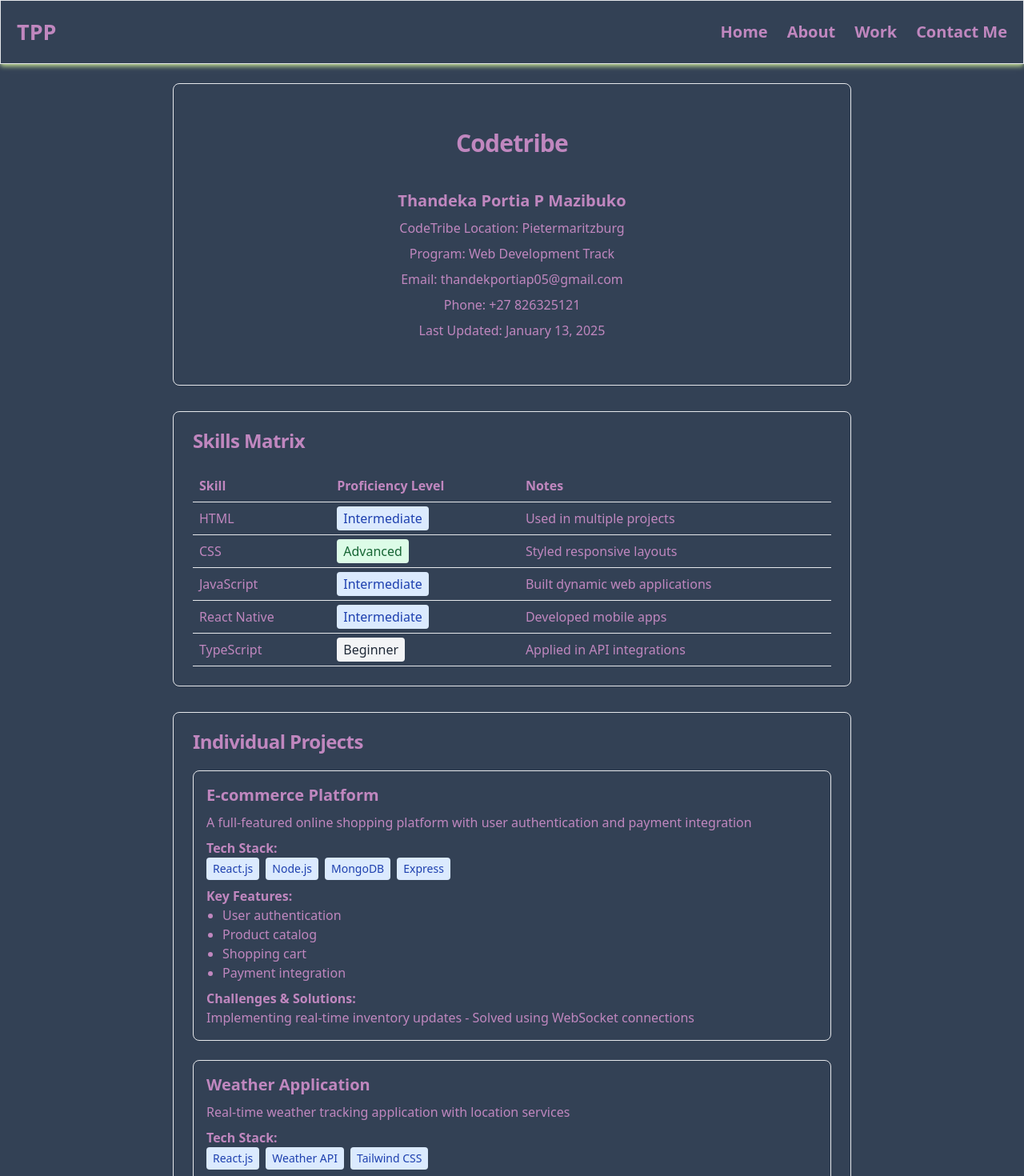
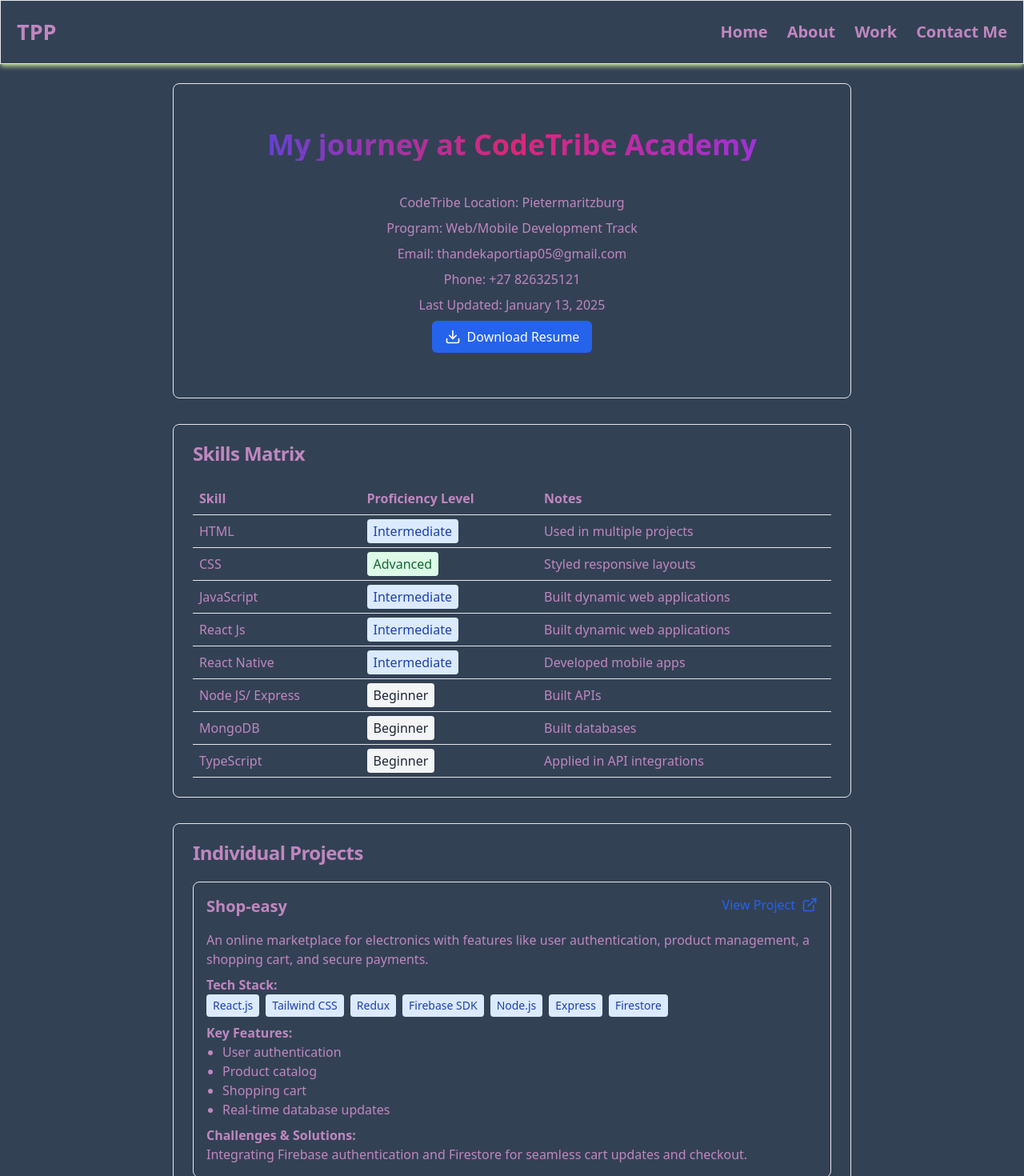
Before and after one commit to Thandekaportiap/Portfolio, a React (Vite) app: page /codetribe in a window 1280 px wide. Shown: the top 1470 px of the page at 80% size. Built offline with nearby package versions, Linux system fonts and the light colour scheme.

Commit message:
feat: codetribe page

```diff
--- a/src/pages/Codetribe.jsx
+++ b/src/pages/Codetribe.jsx
@@ -1,31 +1,75 @@
 import React from 'react';
 import { Card, CardContent, CardHeader, CardTitle } from "../components/ui/card";
+import { ExternalLink, Download } from "lucide-react";
 
 const Codetribe = () => {
   const skills = [
     { name: 'HTML', level: 'Intermediate', notes: 'Used in multiple projects' },
     { name: 'CSS', level: 'Advanced', notes: 'Styled responsive layouts' },
     { name: 'JavaScript', level: 'Intermediate', notes: 'Built dynamic web applications' },
+    { name: 'React Js', level: 'Intermediate', notes: 'Built dynamic web applications' },
     { name: 'React Native', level: 'Intermediate', notes: 'Developed mobile apps' },
+    { name: 'Node JS/ Express', level: 'Beginner', notes: 'Built APIs' },
+    { name: 'MongoDB', level: 'Beginner', notes: 'Built databases' },
     { name: 'TypeScript', level: 'Beginner', notes: 'Applied in API integrations' }
   ];
 
+  const handleDownloadResume = () => {
+    // Replace this URL with the actual path to your resume PDF
+    const resumeUrl = '../../public/Thandeka-Portia-Penelope-Mazibuko.pdf';
+
+    // Create a temporary link element
+    const link = document.createElement('a');
+    link.href = resumeUrl;
+    link.download = 'Thandeka_Portia_P_Mazibuko_Resume.pdf'; // Replace with your name
+    document.body.appendChild(link);
+    link.click();
+    document.body.removeChild(link);
+  };
+
   const individualProjects = [
     {
-      title: 'E-commerce Platform',
-      description: 'A full-featured online shopping platform with user authentication and payment integration',
-      techStack: ['React.js', 'Node.js', 'MongoDB', 'Express'],
-      features: ['User authentication', 'Product catalog', 'Shopping cart', 'Payment integration'],
-      challenges: 'Implementing real-time inventory updates - Solved using WebSocket connections'
+      title: 'Shop-easy',
+      description: 'An online marketplace for electronics with features like user authentication, product management, a shopping cart, and secure payments.',
+      techStack: ['React.js', 'Tailwind CSS', 'Redux', 'Firebase SDK', 'Node.js', 'Express', 'Firestore'],
+      features: ['User authentication', 'Product catalog', 'Shopping cart', 'Real-time database updates'],
+      challenges: 'Integrating Firebase authentication and Firestore for seamless cart updates and checkout.',
+      link: 'https://shopeasy-io.vercel.app/',
     },
     {
-      title: 'Weather Application',
-      description: 'Real-time weather tracking application with location services',
-      techStack: ['React.js', 'Weather API', 'Tailwind CSS'],
-      features: ['Location detection', 'Five-day forecast', 'Weather alerts'],
-      challenges: 'API rate limiting - Implemented caching solution'
+      title: 'Hotel Booking App',
+      description: 'A hotel booking application enabling users to browse and book accommodations while administrators manage bookings and inventory.',
+      techStack: ['React.js', 'Tailwind CSS', 'Redux', 'Firebase'],
+      features: ['User authentication', 'Booking management', 'Real-time availability updates'],
+      challenges: 'Implementing booking conflict resolution and real-time updates using Firebase.',
+      link: 'https://hotel-app-alpha.vercel.app/',
+    },
+    {
+      title: 'Todo List App',
+      description: 'A full-stack to-do list application that allows users to create, edit, and manage tasks with a responsive and clean UI.',
+      techStack: ['React.js', 'Tailwind CSS', 'SQLite', 'Node.js', 'Express'],
+      features: ['Task management', 'Offline support', 'Responsive design'],
+      challenges: 'Synchronizing local task data with the backend database during offline scenarios.',
+      link: 'https://to-do-list-app-wpzq.vercel.app/',
+    },
+    {
+      title: 'Recipe App',
+      description: 'An interactive recipe application where users can explore, save, and manage recipes with detailed instructions and nutritional information.',
+      techStack: ['React.js', 'Tailwind CSS', 'JSON Server'],
+      features: ['Recipe search', 'Category-based browsing', 'User-friendly interface'],
+      challenges: 'Preventing overlapping UI elements in responsive design and ensuring smooth navigation between categories.',
+      link: 'https://task-9-online-recipe.vercel.app/',
+    },
+    {
+      title: 'Weather App',
+      description: 'A real-time weather tracking application that provides location-based weather forecasts and alerts.',
+      techStack: ['React.js', 'SheCodes Weather API', 'Tailwind CSS'],
+      features: ['Location-based weather', 'Five-day forecast', 'Weather alerts'],
+      challenges: 'Handling API rate limits by implementing a caching mechanism for frequent requests.',
+      link: 'https://to-do-list-app-wpzq.vercel.app/',
     }
   ];
+
 
   const assessments = [
     { name: 'HTML & CSS', date: '2024-11-15', score: '85%', notes: 'Strong understanding of responsive design' },
@@ -38,15 +82,26 @@ const Codetribe = () => {
       {/* Cover Page */}
       <Card className="text-center p-8">
         <CardHeader>
-          <CardTitle className="text-3xl font-bold mb-4">Codetribe </CardTitle>
+        <h2 className="text-4xl font-bold mb-4 text-transparent bg-clip-text bg-gradient-to-r from-indigo-600 via-pink-600 to-purple-600">
+  My journey at CodeTribe Academy
+</h2>
+
         </CardHeader>
         <CardContent className="space-y-2">
-          <h2 className="text-xl font-semibold">Thandeka Portia P Mazibuko</h2>
+
           <p>CodeTribe Location: Pietermaritzburg</p>
-          <p>Program: Web Development Track</p>
-          <p>Email: thandekportiap05@gmail.com</p>
+          <p>Program: Web/Mobile Development Track</p>
+          <p>Email: thandekaportiap05@gmail.com</p>
           <p>Phone: +27 826325121</p>
           <p>Last Updated: January 13, 2025</p>
+          <button
+            onClick={handleDownloadResume}
+            className="mt-4 inline-flex items-center gap-2 bg-blue-600 hover:bg-blue-700 text-white px-4 py-2 rounded-md transition-colors"
+          >
+            <Download size={20} />
+            Download Resume
+          </button>
+
         </CardContent>
       </Card>
 
@@ -116,15 +171,27 @@ const Codetribe = () => {
         </CardHeader>
         <CardContent>
           <div className="space-y-6">
+
             {individualProjects.map((project, index) => (
-              <div key={index} className="border rounded-lg p-4">
-                <h3 className="text-xl font-semibold mb-2">{project.title}</h3>
+              <div key={index} className="border   rounded-lg p-4">
+                 <div className="flex justify-between items-start mb-4">
+                  <h3 className="text-xl font-semibold">{project.title}</h3>
+                  <a
+                    href={project.link}
+                    target="_blank"
+                    rel="noopener noreferrer"
+                    className="inline-flex items-center gap-2 text-blue-600 hover:text-blue-800"
+                  >
+                    <span>View Project</span>
+                    <ExternalLink size={20} />
+                  </a>
+                </div>
                 <p className="mb-2">{project.description}</p>
                 <div className="mb-2">
                   <h4 className="font-semibold">Tech Stack:</h4>
                   <div className="flex flex-wrap gap-2">
                     {project.techStack.map((tech, i) => (
-                      <span key={i} className="bg-blue-100 text-blue-800 px-2 py-1 rounded text-sm">
+                      <span key={i} className="bg-blue-100 text-blue-800 px-2 py-1 rounded text-sm hover:animate-shake">
                         {tech}
                       </span>
                     ))}
@@ -194,7 +261,7 @@ const Codetribe = () => {
               <h3 className="font-semibold text-lg mb-2">Short-Term Goals</h3>
               <ul className="list-disc pl-5 space-y-1">
                 <li>Secure a position as a junior web developer</li>
-                <li>Build a personal blog using Next.js</li>
+                <li>Build a personal blog using React.js</li>
                 <li>Contribute to at least one open-source project</li>
               </ul>
             </div>
--- a/tailwind.config.js
+++ b/tailwind.config.js
@@ -16,6 +16,7 @@ module.exports = {
         "2xl": "1400px",
       },
     },
+
     extend: {
       keyframes: {
         "accordion-down": {
@@ -26,10 +27,22 @@ module.exports = {
           from: { height: "var(--radix-accordion-content-height)" },
           to: { height: "0" },
         },
+        shake: {
+          "0%, 100%": {
+              transform: "translateX(0)",
+          },
+          "10%, 30%, 50%, 70%, 90%": {
+              transform: "translateX(-10px)",
+          },
+          "20%, 40%, 60%, 80%": {
+              transform: "translateX(10px)",
+          },
+      },
       },
       animation: {
         "accordion-down": "accordion-down 0.2s ease-out",
         "accordion-up": "accordion-up 0.2s ease-out",
+        shake: 'shake 0.6s ease-in-out 0.25s 1',
       },
     },
   },
```
Also changed, not shown: 2 other files (tests, documents, lock files or other folders).
